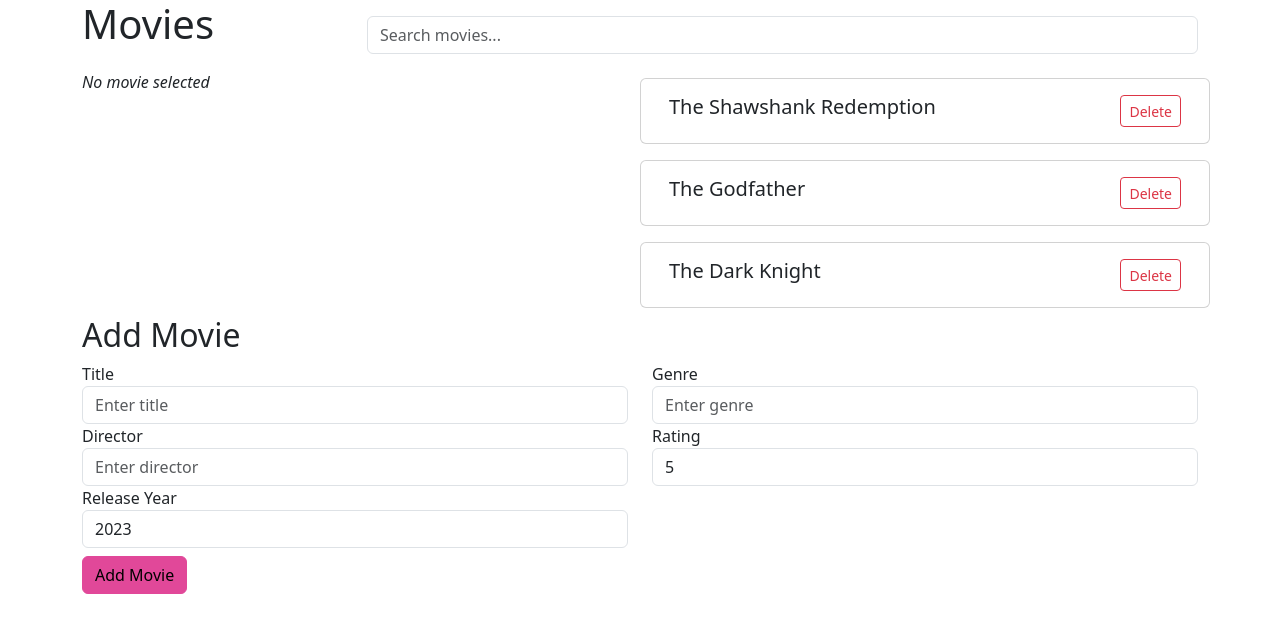
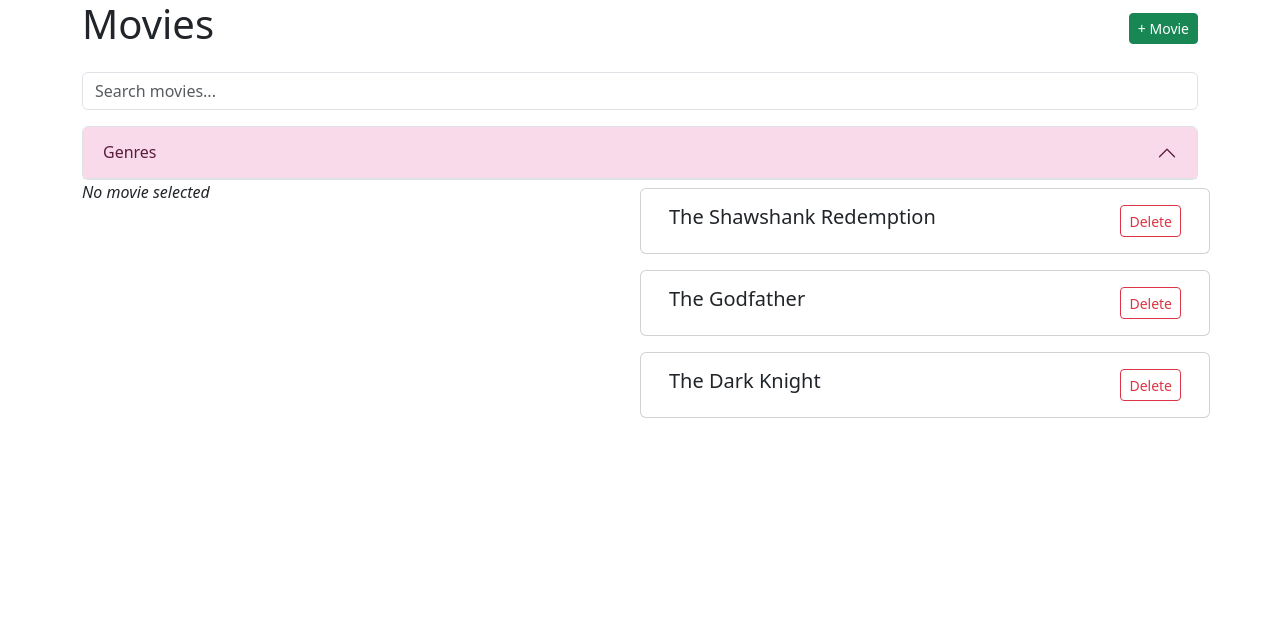
Before and after one commit to mickelson-classroom/list-detail-site-Cwighty, a React (Create React App) app: page / in a window 1280 px wide. Shown: the top 632 px of the page. Built offline with nearby package versions, Linux system fonts and the light colour scheme.

Commit message:
WIP accordian

```diff
--- a/src/components/AddMovie.tsx
+++ b/src/components/AddMovie.tsx
@@ -24,6 +24,22 @@ export const AddMovie = ({ onAdd }: { onAdd: (movie: Movie) => void }) => {
   };
 
   return (
+    <div
+      className="modal fade"
+      tabIndex={-1}
+      id="addMovieModal"
+      role="dialog"
+      aria-labelledby="addMovieModal"
+      aria-hidden="true"
+    >
+      <div className="modal-dialog modal-dialog-centered" role="document">
+        <div className="modal-content">
+          <div className="modal-header">
+            <h5 className="modal-title" id="addMovieTitle">
+              Add Movie
+            </h5>
+          </div>
+          <div className="modal-body">
             <div>
               <h2>Add Movie</h2>
               <form>
@@ -111,11 +127,28 @@ export const AddMovie = ({ onAdd }: { onAdd: (movie: Movie) => void }) => {
                     </div>
                   </div>
                 </div>
-
-        <button className="btn btn-primary my-2" onClick={handleNewMovie}>
+              </form>
+            </div>
+          </div>
+          <div className="modal-footer">
+            <button
+              type="button"
+              className="btn btn-secondary"
+              data-bs-dismiss="modal"
+            >
+              Cancel
+            </button>
+            <button
+              type="button"
+              className="btn btn-primary"
+              onClick={handleNewMovie}
+              data-bs-dismiss="modal"
+            >
               Add Movie
             </button>
-      </form>
+          </div>
+        </div>
+      </div>
     </div>
   );
 };
--- a/src/components/MovieFilter.tsx
+++ b/src/components/MovieFilter.tsx
@@ -1,15 +1,78 @@
+import { Movie } from "../models/Movie";
+import { useState } from "react";
+
 export const MovieFilter = ({
   filter,
   setFilter,
+  movies
 }: {
   filter: string;
   setFilter: (newValue: string) => void;
+  movies: Movie[];
 }) => {
+  const [selectedGenres, setSelectedGenres] = useState<string[]>([]);
+  const genreOptions = ["Action", "Comedy", "Drama", "Horror", "Romance"];
+
   const handleFilterChange = (event: React.ChangeEvent<HTMLInputElement>) => {
-    setFilter(event.target.value);
+    setFilter(event.target.value + " " + selectedGenres.join(" "));
+  };
+
+  const handleGenreChange = (genre: string) => {
+    if (selectedGenres.includes(genre)) {
+      setSelectedGenres(selectedGenres.filter((g) => g !== genre));
+    } else {
+      setSelectedGenres([...selectedGenres, genre]);
+    }
+  };
+
+  const Accordion = () => {
+    return (
+      <div className="accordion" id="genreAccordion">
+        <div className="accordion-item">
+          <h2 className="accordion-header" id="genreHeader">
+            <button
+              className="accordion-button"
+              type="button"
+              data-bs-toggle="collapse"
+              data-bs-target="#genreCollapse"
+              aria-expanded="true"
+              aria-controls="genreCollapse"
+            >
+              Genres
+            </button>
+          </h2>
+          <div
+            id="genreCollapse"
+            className="accordion-collapse collapse"
+            aria-labelledby="genreHeader"
+            data-bs-parent="#genreAccordion"
+          >
+            <div className="accordion-body">
+              <div className="d-flex flex-wrap">
+                {genreOptions.map((genre) => (
+                  <div
+                    key={genre}
+                    className={`card me-3 mb-3 ${
+                      selectedGenres.includes(genre) ? "bg-primary" : ""
+                    }`}
+                    style={{ width: "10rem", cursor: "pointer" }}
+                    onClick={() => handleGenreChange(genre)}
+                  >
+                    <div className="card-body text-center text-white">
+                      <h5 className="card-title">{genre}</h5>
+                    </div>
+                  </div>
+                ))}
+              </div>
+            </div>
+          </div>
+        </div>
+      </div>
+    );
   };
 
   return (
+    <div>
       <input
         type="text"
         className="form-control my-3"
@@ -17,5 +80,7 @@ export const MovieFilter = ({
         value={filter}
         onChange={handleFilterChange}
       />
+      <Accordion />
+    </div>
   );
 };
--- a/src/components/MovieList.tsx
+++ b/src/components/MovieList.tsx
@@ -44,23 +44,31 @@ export const MovieList = () => {
     setSelectedMovie(movie);
   };
 
-  const filteredMovies = movies.filter((movie) =>
+  const filteredMovies = movies.filter(
+    (movie) =>
       movie.title?.toLowerCase().includes(filter?.toLowerCase()) ||
       movie.director?.toLowerCase().includes(filter?.toLowerCase()) ||
-  movie.genre.some((genre) => genre.toLowerCase().includes(filter?.toLowerCase()))
+      movie.genre.some((genre) =>
+        genre.toLowerCase().includes(filter?.toLowerCase())
+      )
   );
 
   return (
     <>
       <div className="container">
         <div className="row">
-        <div className="col-md-3">
+          <div className="col-md-12 d-flex justify-content-between align-items-center">
             <h1 className="">Movies</h1>
+            <button
+              className="btn btn-sm btn-success"
+              data-bs-toggle="modal"
+              data-bs-target="#addMovieModal"
+            >
+              + Movie
+            </button>
           </div>
-        <div className="col-md-9">
-          <div className="">
-            <MovieFilter filter={filter} setFilter={setFilter} />
-          </div>
+          <div className="col-md-12">
+            <MovieFilter filter={filter} setFilter={setFilter} movies={movies} />
           </div>
         </div>
         <div className="row">
@@ -91,7 +99,11 @@ export const MovieList = () => {
           </div>
         </div>
       </div>
-      <AddGenreModal selectedMovie={selectedMovie} movies={movies} setMovies={setMovies} />
+      <AddGenreModal
+        selectedMovie={selectedMovie}
+        movies={movies}
+        setMovies={setMovies}
+      />
     </>
   );
 };
```
Lines whose indentation alone changed are shown as unchanged.
